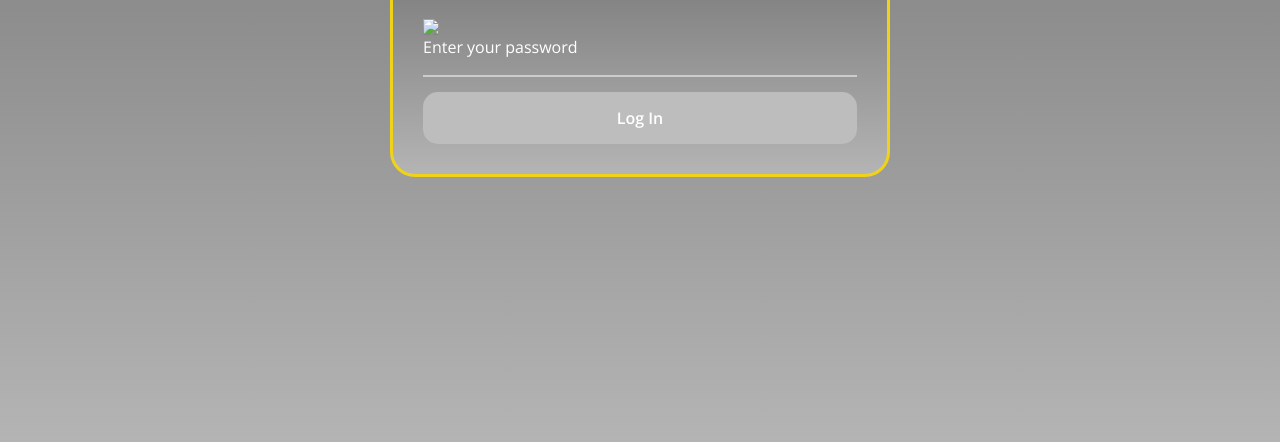
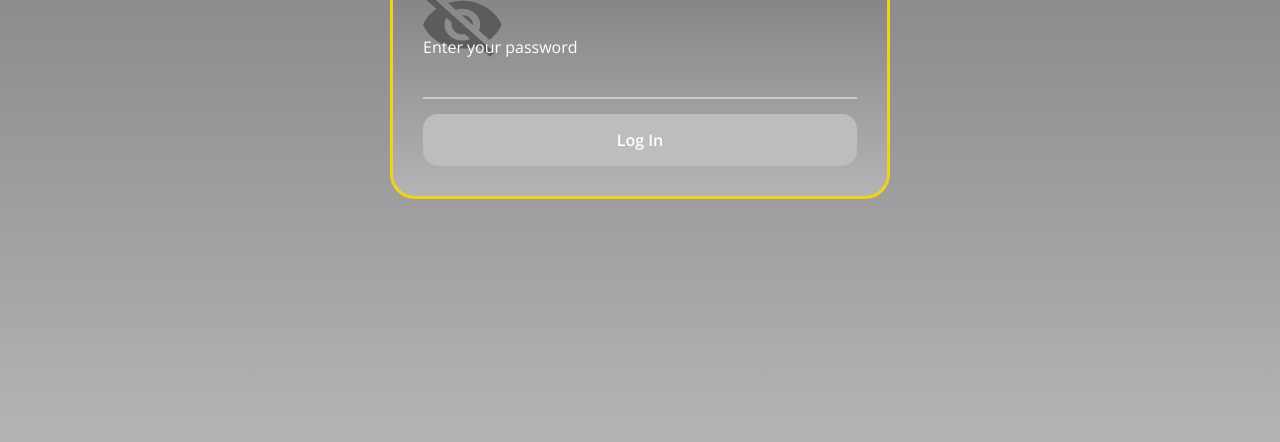
Before and after one commit to MoehammedKhan/PainScan-3D-Web-App, a plain HTML site: page index.html in a window 1280 px wide. Shown: the part 358-800 px from the top of the page. Drawn offline with nearby package versions, Linux system fonts and the light colour scheme.

Commit message:
index.html

```diff
--- a/index.html
+++ b/index.html
@@ -11,7 +11,7 @@
     <form action="#">
       <h2>Login</h2>
       <div class="input-field">
-        <div class="input-box"><img src="Other Images/eye-close.png"></div>
+        <div class="input-box"><img src="Other Files/eye-close.png"></div>
         <input type="password" required>
         <label>Enter your password</label>
       </div>
```
